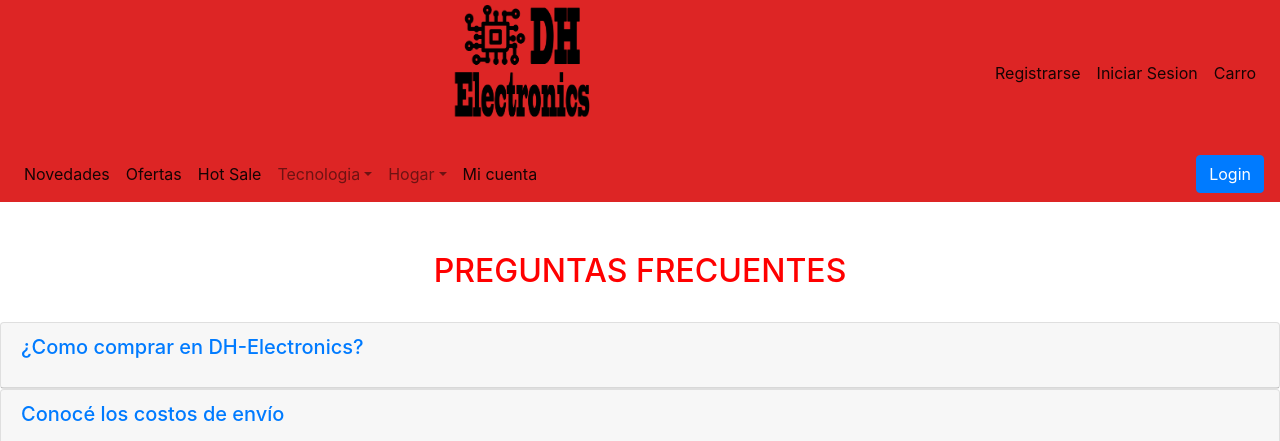
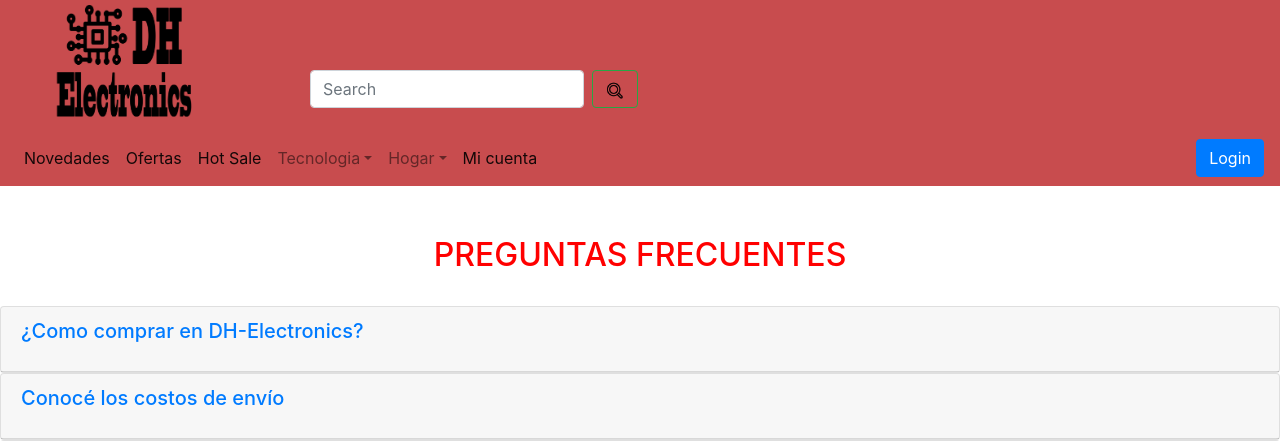
Before and after one commit to changaguan/tp-dh, a PHP site: page /preguntas.php in a window 1280 px wide. Shown: the top 441 px of the page. Run offline with PHP 8.4, Linux system fonts and the light colour scheme.

Commit message:
archivos nuevos

```diff
--- a/aboutUs.php
+++ b/aboutUs.php
@@ -5,7 +5,9 @@
     <meta name="viewport" content="width=device-width">
     <title></title>
     <link rel="stylesheet" href="https://stackpath.bootstrapcdn.com/bootstrap/4.1.3/css/bootstrap.min.css" integrity="sha384-MCw98/SFnGE8fJT3GXwEOngsV7Zt27NXFoaoApmYm81iuXoPkFOJwJ8ERdknLPMO" crossorigin="anonymous">
+    <link rel="stylesheet" href="css/bootstrap.min.css">
     <link rel="stylesheet" href="css/styles.css">
+
   </head>
   <body>
     <!-- Header -->
--- a/contacts.php
+++ b/contacts.php
@@ -5,7 +5,9 @@
     <meta name="viewport" content="width=device-width">
     <title></title>
     <link rel="stylesheet" href="https://stackpath.bootstrapcdn.com/bootstrap/4.1.3/css/bootstrap.min.css" integrity="sha384-MCw98/SFnGE8fJT3GXwEOngsV7Zt27NXFoaoApmYm81iuXoPkFOJwJ8ERdknLPMO" crossorigin="anonymous">
+    <link rel="stylesheet" href="css/bootstrap.min.css">
     <link rel="stylesheet" href="css/styles.css">
+
   </head>
   <body>
     <!-- Header -->
--- a/css/main-nav.css
+++ b/css/main-nav.css
@@ -1,4 +1,5 @@
 .navbar-toggler.icon-hamburger{
   position: relative;
   bottom: 50px;
+  display: none;
 }
--- a/css/styles.css
+++ b/css/styles.css
@@ -1,6 +1,10 @@
-@import "main-header.css";
+@import "vendor.css";
 @import "main-nav.css";
 @import "main-footer.css";
 @import "prod.css";
 @import "media-query-tablet.css";
 @import "media-query-web.css";
+
+body{
+  box-sizing: border-box;
+}
--- a/css/vendor.css
+++ b/css/vendor.css
@@ -1,3 +1,7 @@
+body{
+  box-sizing: border-box;
+}
+
 header{
   height: 130px;
   width: 100%;
@@ -18,7 +22,7 @@ header div{
 .main-logo {
 	width: 200px;
 	position: absolute;
-  top: 50px;
+  top: 60px;
 	left: 55%;
 	transform: translate(-50%, -60px);
 }
@@ -42,3 +46,33 @@ header div{
 	left: 8%;
 	transform: translate(-50%, -60px);
 }
+
+.search-bar{
+  display: none;
+}
+
+@media (min-width: 768px) {
+  .main-logo {
+  	width: 100px;
+  	position: absolute;
+    top: 60px;
+  	left: 100px;
+  	transform: translate(-50%, -60px);
+  }
+
+  .hamburger-icon{
+    display: none;
+  }
+
+  .search-icon{
+    display: none;
+  }
+
+  .search-bar{
+    display: block;
+    position: absolute;
+    top: 70px;
+    left: 310px;
+  }
+
+}
--- a/hotSales.php
+++ b/hotSales.php
@@ -17,7 +17,10 @@
     <!-- --------------- -->
 
     <!-- Contenido-->
+    <br>
 
+<h1>OFERTAS !!</h1>
+    <br><br><br>
     <!-- --------------- -->
 
     <!-- Aside-Bar -->
--- a/main-header.php
+++ b/main-header.php
@@ -1,30 +1,43 @@
+<!DOCTYPE html>
+<html lang="en" dir="ltr">
+  <head>
+    <meta charset="utf-8">
+    <meta name="viewport" content="width=device-width">
+    <title></title>
+    <link rel="stylesheet" href="https://stackpath.bootstrapcdn.com/bootstrap/4.1.3/css/bootstrap.min.css" integrity="sha384-MCw98/SFnGE8fJT3GXwEOngsV7Zt27NXFoaoApmYm81iuXoPkFOJwJ8ERdknLPMO" crossorigin="anonymous">
+    <link rel="stylesheet" href="css/styles.css">
+  </head>
+  <body>
     <header>
-
-  <div class="">
-    <p class="logo"><a class="logo" href="index.php"><img class="logo" src="images/dh-logo.png" alt="Logo" width="150px"></a></p>
+<div class="main-header">
+  <div class="main-logo">
+    <p><a href="index.php"><img class="logo" src="images/dh-logo.png" alt="logo" width="150px"></a></p>
   </div>
 
-  <div class="">
+  <nav class="header-nav">
+    <div class="hamburger-icon">
+      <button type="button" name="button"><img src="images/hamburger-menu.jpg" alt="hamburger-menu" width="40px"></button>
+    </div>
+
+    <div class="search-bar">
       <form class="form-inline searchForm" action="index.php" method="post">
         <input class="form-control mr-sm-2" type="search" placeholder="Search" aria-label="Search">
         <button class="btn btn-outline-success my-2 my-sm-0" type="submit"><img src="images/icon-search.jpg" alt="iconSearch" width="20px"></button>
       </form>
-    <img class="iconSearch" src="images/icon-search.jpg" alt="iconSearch" width="40px" style="float:right;">
-    <img src="images/icon-user.png" alt="user" width="25px" style="display:none;">
+    </div>
+
+    <div class="search-icon">
+      <button type="button" name="button"><img src="images/icon-search.jpg" alt="search" width="40px"></button>
+    </div>
+  </nav>
 </div>
 
 
+    </header>
 
-<nav class="navbar navbar-expand-lg navbar-light" style='background-color: #dd2525;'>
-  <!--<button class="navbar-toggler" type="button" data-toggle="collapse" data-target="#myacc">
-    <a class="navbar-brand" href="#"><span class="navbar-toggler-icon"></span></a>
-  </button>-->
-  <div class="collapse navbar-collapse sesion" id="myacc">
-    <ul class="navbar-nav mr-auto">
-      <li class="nav-item active web-user"><a class="nav-link" href="register.php">Registrarse</a></li>
-        <li class="nav-item active web-user"><a class="nav-link" href="log-in.php">Iniciar Sesion</a></li>
-        <li class="nav-item active web-user"><a class="nav-link" href="carro.php">Carro</a></li>
-    </ul>
-  </div>
-</nav>
-</header>
+    <script src="js/jquery-3.3.1.min.js"></script>
+    <script src="js/bootstrap.min.js"></script>
+
+
+  </body>
+</html>
--- a/main-nav.php
+++ b/main-nav.php
@@ -1,4 +1,4 @@
-<nav class="navbar navbar-expand-lg navbar-light" style='background-color: #dd2525;'>
+<nav class="navbar navbar-expand-lg navbar-light" style='background-color: #c84c4e;'>
 
   <button class="navbar-toggler icon-hamburger" type="button" data-toggle="collapse" data-target="#myNavBarPiola">
     <a class="navbar-brand" href="#"><span class="navbar-toggler-icon"></span></a>
@@ -36,7 +36,7 @@
     </ul>
   </div>
   <!-- Button trigger modal -->
-  <button type="button" class="btn btn-primary ml-auto login" data-toggle="modal" data-target="#myModal">Login</button>
+  <button type="button" class="btn btn-primary ml-auto login" data-toggle="modal" data-target="#myModal"><a href="login.php" style="color:white;">Login</a></button>
 </div>
 </nav>
 
--- a/novedades.php
+++ b/novedades.php
@@ -17,7 +17,10 @@
     <!-- --------------- -->
 
     <!-- Contenido-->
+    <br>
 
+<h1>NOVEDADES !!</h1>
+    <br><br><br>
     <!-- --------------- -->
 
     <!-- Aside-Bar -->
--- a/ofertas.php
+++ b/ofertas.php
@@ -7,6 +7,7 @@
     <link rel="stylesheet" href="https://stackpath.bootstrapcdn.com/bootstrap/4.1.3/css/bootstrap.min.css" integrity="sha384-MCw98/SFnGE8fJT3GXwEOngsV7Zt27NXFoaoApmYm81iuXoPkFOJwJ8ERdknLPMO" crossorigin="anonymous">
     <link rel="stylesheet" href="css/styles.css">
     <link rel="stylesheet" href="css/bootstrap.min.css">
+
   </head>
   <body>
     <!-- Header -->
--- a/preguntas.php
+++ b/preguntas.php
@@ -5,6 +5,10 @@
     <meta name="viewport" content="width=device-width">
     <title></title>
     <link rel="stylesheet" href="https://stackpath.bootstrapcdn.com/bootstrap/4.1.3/css/bootstrap.min.css" integrity="sha384-MCw98/SFnGE8fJT3GXwEOngsV7Zt27NXFoaoApmYm81iuXoPkFOJwJ8ERdknLPMO" crossorigin="anonymous">
+    <link rel="stylesheet" href="css/styles.css">
+    <link rel="stylesheet" href="css/home-index.css">
+    <link rel="stylesheet" href="https://stackpath.bootstrapcdn.com/bootstrap/4.1.3/css/bootstrap.min.css" integrity="sha384-MCw98/SFnGE8fJT3GXwEOngsV7Zt27NXFoaoApmYm81iuXoPkFOJwJ8ERdknLPMO" crossorigin="anonymous">
+    <link rel="stylesheet" href="css/bootstrap.min.css">
     <link rel="stylesheet" href="css/styles.css">
     <link rel="stylesheet" href="css/home-index.css">
   </head>
```
Also changed, not shown: aaa-header.php (deleted, +0 -35 lines), hotsale.php (deleted, +0 -38 lines), mmain-header.php (added, +30 -0 lines). Lines whose indentation alone changed are shown as unchanged.
